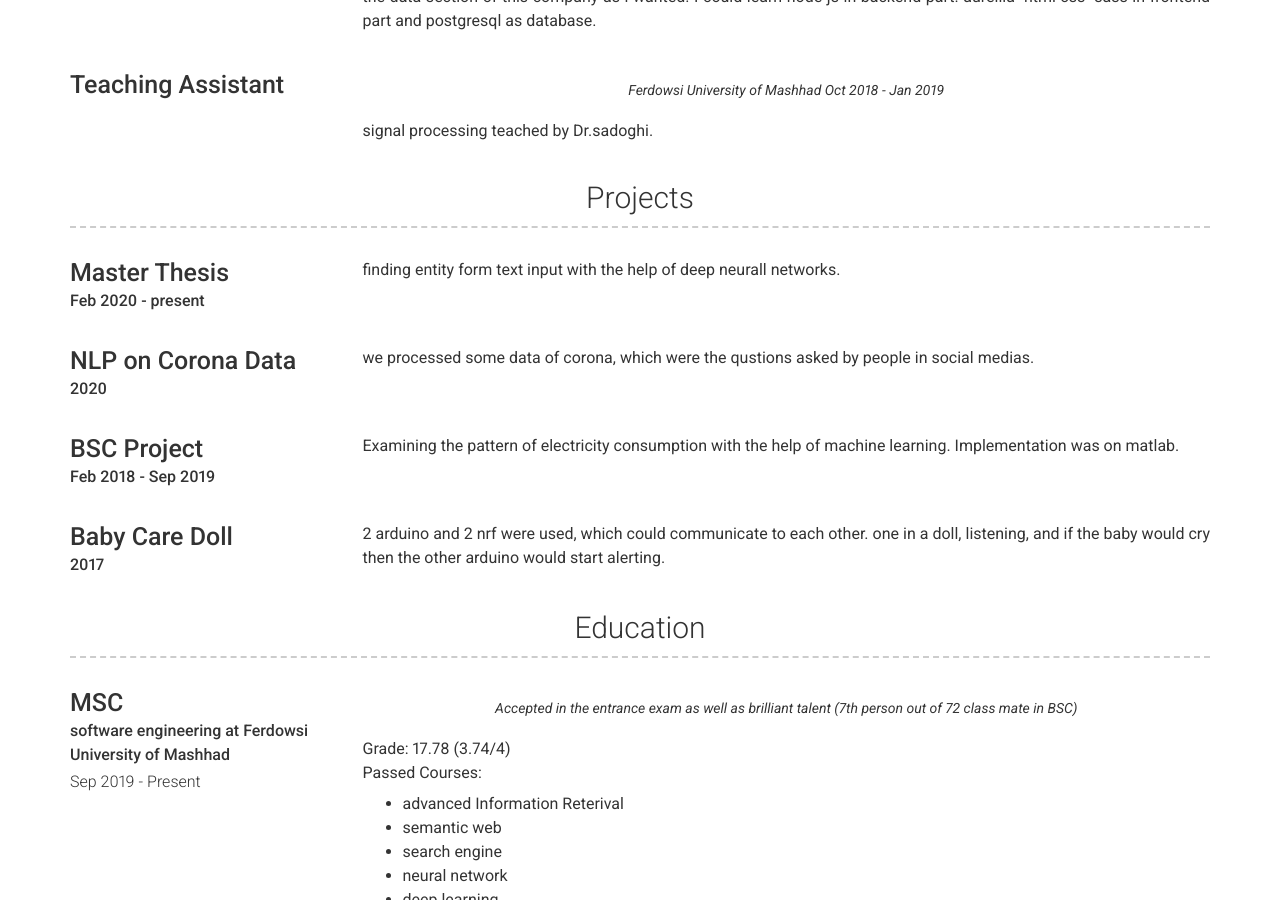
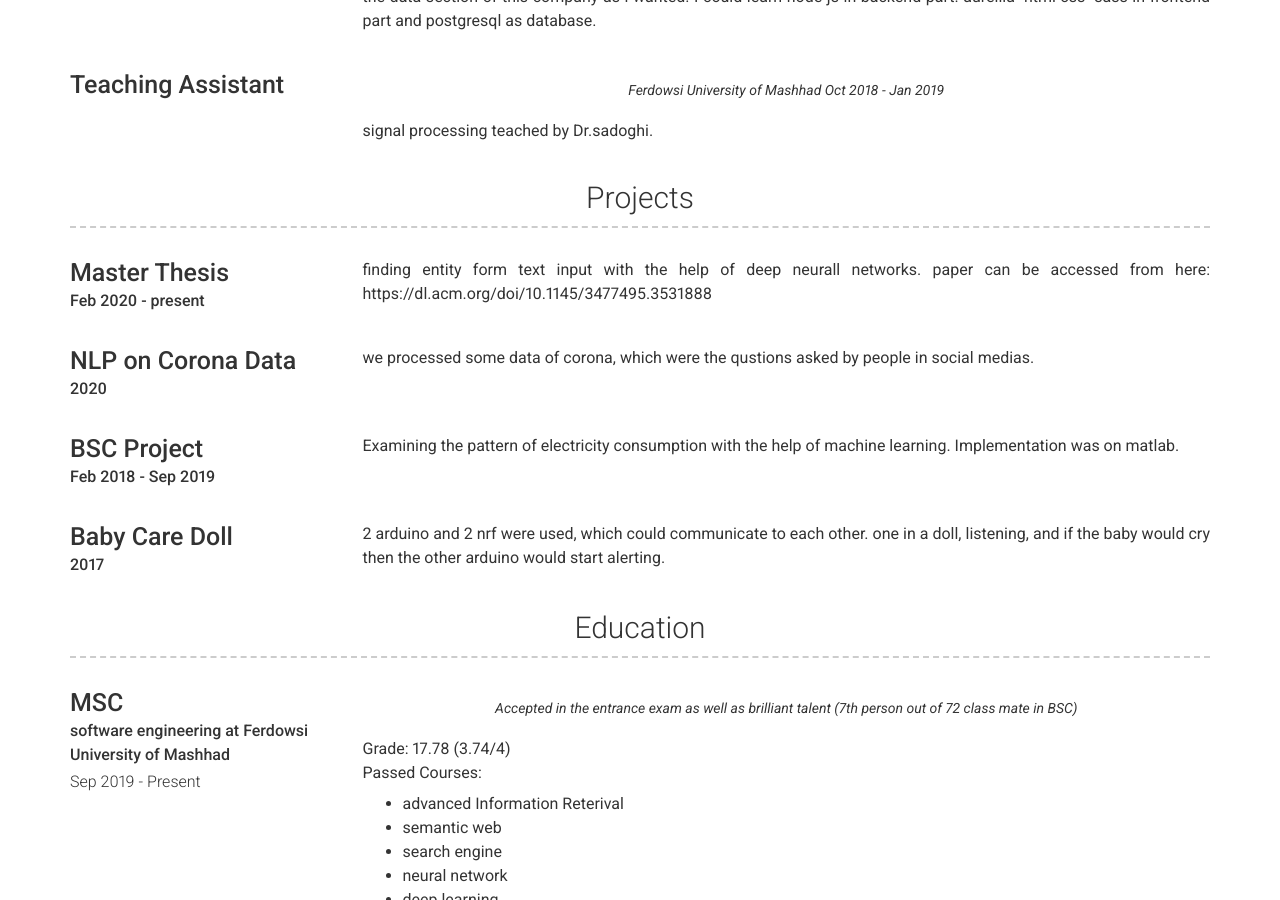
Before and after one commit to zahramahani/zahramahani.github.io, a Jekyll site: the page built from index.md, in a window 1280 px wide and 900 px high, scrolled down 1254 px. Built offline with Jekyll 4.4.1, drawn with Linux system fonts in a browser that asks for light colours; nearby versions of some CDN libraries.

Commit message:
Update _config.yml

```diff
--- a/_config.yml
+++ b/_config.yml
@@ -93,6 +93,7 @@ content:
         sub_title: Feb 2020 - present
         description: | # this will include new lines to allow paragraphs
           finding entity  form text  input with the help of deep neurall networks.
+          paper can be accessed from here: https://dl.acm.org/doi/10.1145/3477495.3531888
 
       - layout: left
         title: NLP on Corona Data
```
